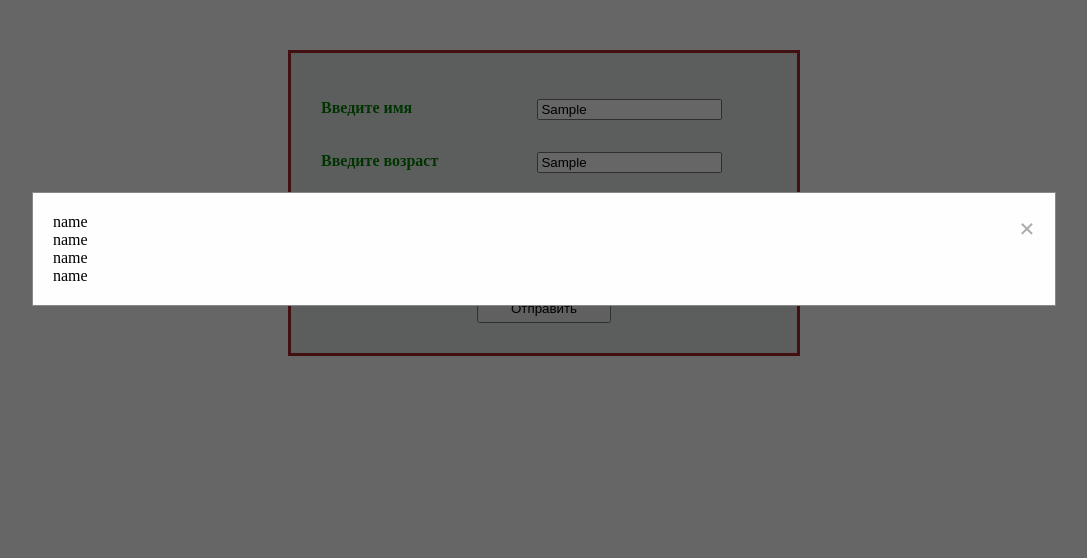
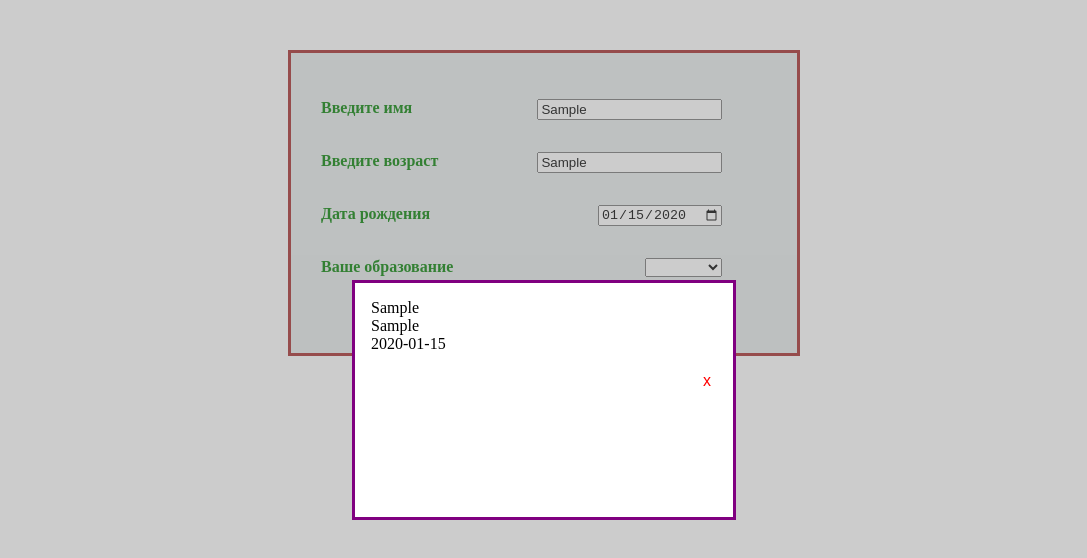
Before and after one commit to rokalodima/form, a plain HTML site: page index.html in a window 1280 px wide. Both pictures are taken after typing "Sample", "Sample", "2020-01-15" into the empty fields and a click on the button "Отправить". Shown: the whole page, without its empty margins (96-1183 px from the left). Drawn offline with Linux system fonts and the light colour scheme.

Commit message:
add validate

```diff
--- a/index.html
+++ b/index.html
@@ -33,14 +33,11 @@
         </div>
         <button id="getPersonBtn" type="submit">Отправить</button>
     </form>
-    <!-- <button id="btn_modal_window">Open Modal</button> -->
-    <div id="my_modal" class="modal">
-        <div class="modal_content">
-            <span class="close_modal_window">×</span>
-            <p>name</p>
-            <p>name</p>
-            <p>name</p>
-            <p>name</p>
+
+    <div class="modal-wrapper">
+        <div class="modal">
+            <div class="content"></div>
+            <button id="closeBtn">x</button>
         </div>
     </div>
     <script src="index.js"></script>
--- a/index.js
+++ b/index.js
@@ -4,44 +4,52 @@ const inputName = document.getElementById("name");
 const inputAge = document.getElementById("age");
 const inputDate = document.getElementById("date");
 const selectStudy = document.getElementById("study");
+const modal = document.querySelector(".modal");
+const content = document.querySelector(".content");
+let arr = [];
+
 form.addEventListener("submit", function (event) {
+  event.preventDefault();
   if (!validate(inputName, inputAge, inputDate, selectStudy)) {
     inputName.classList.add("error");
     inputAge.classList.add("error");
     inputDate.classList.add("error");
     selectStudy.classList.add("error");
   } else {
-    name = inputName.value;
-    age = inputAge.value;
-    date = inputDate.value;
-    study = selectStudy.value;
     inputName.classList.remove("error");
     inputAge.classList.remove("error");
     inputDate.classList.remove("error");
     selectStudy.classList.remove("error");
   }
 
-  console.log(name, age, date, study);
-  event.preventDefault();
+  arr.push(inputName.value);
+  arr.push(inputAge.value);
+  arr.push(inputDate.value);
+  arr.push(selectStudy.value);
+  arr.forEach((item) => {
+    content.innerHTML += `${item}<br>`;
+  });
 });
 
+// function validate(input) {
+//   return !!input.value;
+// }
+
 function validate(input) {
-  return !!input.value;
+  if (!input.value) {
+
+    return false;
+  }
+  return true
 }
-var modal = document.getElementById("my_modal");
-// var btn = document.getElementById("btn_modal_window");
-var span = document.getElementsByClassName("close_modal_window")[0];
 
-getPersonBtn.onclick = function () {
-  modal.style.display = "block";
-};
+const modalWrapper = document.querySelector(".modal-wrapper");
+const closeBtn = document.querySelector("#closeBtn");
 
-span.onclick = function () {
-  modal.style.display = "none";
-};
+getPersonBtn.addEventListener("click", () => {
+  modalWrapper.style.display = "block";
+});
 
-window.onclick = function (event) {
-  if (event.target == modal) {
-    modal.style.display = "none";
-  }
-};
+closeBtn.addEventListener("click", () => {
+  modalWrapper.style.display = "none";
+});
--- a/style.css
+++ b/style.css
@@ -39,32 +39,37 @@
     border: 2px solid red;
 }
 
-.modal {
+
+.modal-wrapper {
+    background-color: rgba(128, 128, 128, 0.4);
     display: none;
     position: fixed;
-    z-index: 1;
+    top: 0;
+    right: 0;
+    bottom: 0;
     left: 0;
-    top: 0;
-    width: 100%;
-    height: 100%;
-    overflow: auto;
-    background-color: rgba(0, 0, 0, 0.6);
-    z-index: 1000;
 }
 
-.modal .modal_content {
-    background-color: #fefefe;
-    margin: 15% auto;
-    padding: 20px;
-    border: 1px solid #888;
-    width: 80%;
-    z-index: 99999;
+.modal {
+    padding: 1rem;
+    border: 3px solid purple;
+    background-color: white;
+    position: absolute;
+    width: 30%;
+    height: 30%;
+    top: 50%;
+    left: 50%;
+    margin-right: -50%;
+    transform: translate(-50%, -50%);
+
 }
 
-.modal .modal_content .close_modal_window {
-    color: #aaa;
+#closeBtn {
+    border: none;
+    background-color: inherit;
+    outline: inherit;
     float: right;
-    font-size: 28px;
-    font-weight: bold;
+    font-size: 1rem;
+    color: red;
     cursor: pointer;
 }
```
